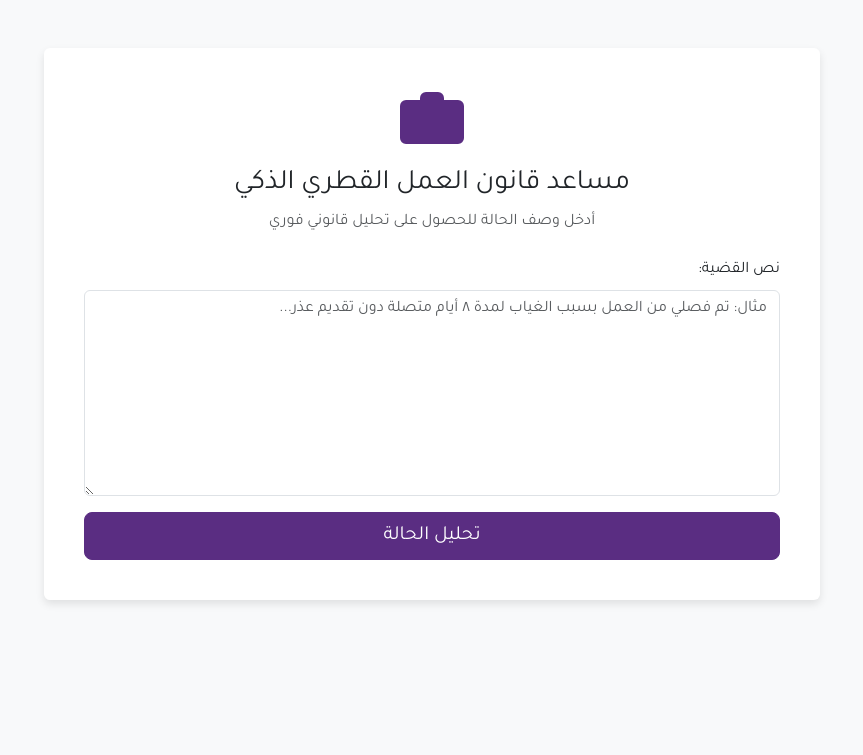
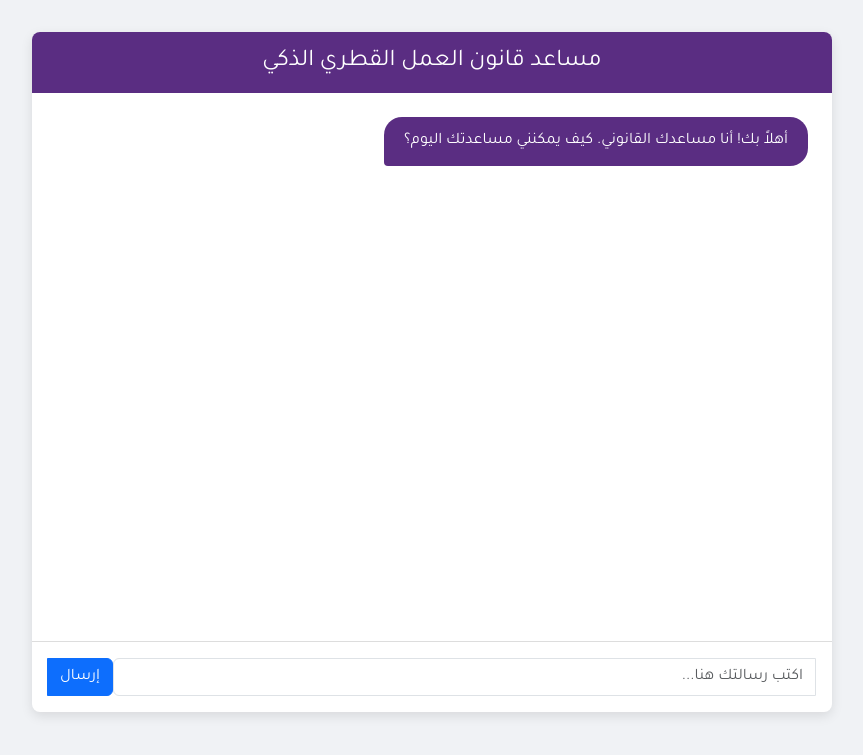
Before and after one commit to reham4918/legal_assistant, a Flask app: page / in a window 1280 px wide. Shown: the top 755 px of the page, without its empty margins (208-1071 px from the left). Run offline with Flask 3, Linux system fonts and the light colour scheme.

Commit message:
COMMIT-flask-l2-chatbot

```diff
--- a/app.py
+++ b/app.py
@@ -1,48 +1,154 @@
+# C:/Users/LENOVO/PycharmProjects/legal_assistant/app.py
+
 # -*- coding: utf-8 -*-
 """
-مساعد قانوني ذكي بواجهة ويب باستخدام Flask
-الاستخدام:
-  1) تأكد من وجود ملف .env يحتوي على مفتاح Groq API.
-  2) تأكد من وجود قاعدة بيانات ChromaDB في مجلد 'chroma_db'.
-  3) قم بتشغيل هذا التطبيق: flask --app app run
-  4) افتح المتصفح على العنوان: http://127.0.0.1:5000
+مساعد قانوني ذكي بواجهة ويب باستخدام Flask (النسخة الحوارية)
 """
-from flask import Flask, render_template, request
+from flask import Flask, render_template, request, session, jsonify
 from assistant_core import LegalAssistant
+import os
+import traceback
+from dotenv import load_dotenv
+
+# --- تحميل متغيرات البيئة من ملف .env ---
+load_dotenv()
+
+# --- استيراد مكونات LangChain ---
+from langchain_groq import ChatGroq
+from langchain.agents import AgentExecutor, create_react_agent
+from langchain_core.prompts import PromptTemplate
+from langchain_core.messages import HumanMessage, AIMessage
+from langchain.tools import Tool
 
 # --- تهيئة تطبيق Flask ---
 app = Flask(__name__)
+app.secret_key = os.urandom(24)
 
-# --- تحميل وتهيئة المساعد القانوني (يتم مرة واحدة عند بدء التشغيل) ---
-# الكلاس LegalAssistant يقوم بكل عمليات التحميل والتهيئة المعقدة
+# --- تحميل وتهيئة المساعد القانوني ---
 legal_assistant = LegalAssistant()
 
+# --- بناء الأداة بشكل صريح هنا ---
+tools = [
+    Tool(
+        name="analyze_case",
+        func=legal_assistant.analyze_case,
+        description="""
+        استخدم هذه الأداة فقط عندما يكون لديك وصف كامل ومفصل للحالة من المستخدم.
+        تأخذ هذه الأداة استعلامًا مفصلاً من المستخدم حول قضية في قانون العمل، وتسترجع المواد القانونية ذات الصلة،
+        وتقدم تحليلاً قانونياً كاملاً. لا تستخدم هذه الأداة إذا كان الاستعلام قصيرًا أو غامضًا أو يفتقر
+        إلى تفاصيل حاسمة مثل مدة الخدمة، أو سبب الفصل، أو ما إذا كان قد تم توجيه إنذار.
+        إذا كانت التفاصيل ناقصة، اطرح على المستخدم أسئلة توضيحية أولاً.
+        """
+    )
+]
+
+# --- بناء "عقل" الوكيل (Agent) ---
+
+# 1. تهيئة النموذج اللغوي
+groq_api_key = os.environ.get("GROQ_API_KEY")
+if not groq_api_key:
+    raise ValueError("لم يتم العثور على مفتاح GROQ_API_KEY. يرجى التأكد من وجود ملف .env في المجلد الرئيسي للمشروع وأن المتغير GROQ_API_KEY معرف بداخله.")
+
+llm = ChatGroq(
+    temperature=0.1,
+    model_name="llama3-70b-8192",
+    api_key=groq_api_key
+)
+
+# 2. بناء قالب الأوامر الخاص بالوكيل (تم تحسينه بشكل كبير)
+agent_prompt_template = """
+You are a helpful and expert Qatari labor law assistant. Your primary language for conversation is Arabic.
+
+You have access to the following tools:
+{tools}
+
+To answer the user's question, follow this reasoning process:
+
+1.  **Analyze the user's query and conversation history.**
+2.  **Decide the next step.**
+    -   **Case 1: The query is a simple greeting or off-topic.** Respond conversationally.
+    -   **Case 2: The query is about a legal case but is missing critical details.** Before using the `analyze_case` tool, you MUST check if you have the following information:
+        - For dismissal cases: The reason for dismissal, contract type (limited/unlimited), and if any warnings were issued.
+        - For leave cases: The **exact duration of service** (e.g., "2 years", "6 years") to determine the correct leave entitlement (3 or 4 weeks).
+        - For end-of-service gratuity cases: The contract type and total duration of service.
+        If any of this critical information is missing, your goal is to ask a clarifying question.
+    -   **Case 3: The query is a complete and detailed legal case that passes the checklist above.** Your goal is to use the `analyze_case` tool.
+
+3.  **Formulate your response based on your decision.**
+
+Use the following format:
+
+Question: the input question you must answer
+Thought: (Your reasoning process in English). I need to decide if I have enough information to use the tool, or if I need to ask a question based on my checklist.
+    - If you decide to ask a question:
+        Thought: The user's query is incomplete. I need to ask for more details about [specific missing information from the checklist]. I will formulate my question in Arabic and provide it as the Final Answer.
+        Final Answer: [Your clarifying question in Arabic]
+    - If you decide to use the tool:
+        Thought: The user has provided a complete case that satisfies my checklist. I will use the `analyze_case` tool to get a full legal analysis.
+        Action: the action to take, should be one of [{tool_names}]
+        Action Input: [The full, detailed query from the user in Arabic]
+        Observation: [The result from the `analyze_case` tool]
+        Thought: I have the analysis from the tool. I will now format it and provide it as the final answer.
+        Final Answer: [The complete legal analysis from the Observation, presented clearly in Arabic]
+
+**Important Rules:**
+- Your `Final Answer` MUST always be in Arabic.
+- If you ask a question, do NOT use a tool. Just provide the `Final Answer`.
+
+Begin!
+
+Previous conversation history:
+{chat_history}
+
+New input: {input}
+{agent_scratchpad}
+"""
+
+agent_prompt = PromptTemplate.from_template(agent_prompt_template)
+
+# 3. إنشاء الوكيل
+agent = create_react_agent(llm, tools, agent_prompt)
+agent_executor = AgentExecutor(agent=agent, tools=tools, verbose=True, handle_parsing_errors=True)
 
 # --- مسارات (Routes) تطبيق الويب ---
 
 @app.route('/')
 def index():
-    """عرض الصفحة الرئيسية التي تحتوي على نموذج الإدخال."""
+    """عرض الصفحة الرئيسية ومسح سجل المحادثة."""
+    session['chat_history'] = []
     return render_template('index.html')
 
 
-@app.route('/analyze', methods=['POST'])
-def analyze():
-    """معالجة طلب التحليل من المستخدم."""
-    user_query = request.form.get('query')
-    if not user_query:
-        return render_template('index.html', error="الرجاء إدخال نص القضية.")
+@app.route('/chat', methods=['POST'])
+def chat():
+    """معالجة رسالة المستخدم كجزء من محادثة."""
+    try:
+        user_query = request.json.get('message')
+        if not user_query:
+            return jsonify({"error": "No message provided"}), 400
 
-    # --- المنطق الأساسي للتحليل أصبح الآن استدعاءً لدالة واحدة ---
-    # هذا يجعل الكود أكثر نظافة وسهولة في الصيانة
-    analysis_result = legal_assistant.analyze_case(user_query)
+        chat_history_tuples = session.get('chat_history', [])
+        chat_history = [HumanMessage(content=t[0]) if t[1] == 'user' else AIMessage(content=t[0]) for t in chat_history_tuples]
 
-    # استبدال علامات السطر الجديد بـ <br> لعرضها بشكل صحيح في HTML
-    formatted_analysis = analysis_result.replace('\n', '<br>')
-    return render_template('results.html', query=user_query, analysis=formatted_analysis)
+        response = agent_executor.invoke({
+            "input": user_query,
+            "chat_history": chat_history
+        })
+
+        ai_response = response['output']
+
+        chat_history_tuples.append((user_query, 'user'))
+        chat_history_tuples.append((ai_response, 'ai'))
+        session['chat_history'] = chat_history_tuples
+
+        return jsonify({"response": ai_response})
+
+    except Exception as e:
+        print("--- ❌ An Error Occurred ---")
+        print(traceback.format_exc())
+        print("---------------------------")
+        return jsonify({"error": f"حدث خطأ في الخادم: {e}"}), 500
 
 
 if __name__ == '__main__':
-    # لتشغيل التطبيق، استخدم الأمر: flask --app app run
-    # أو قم بتشغيله كأي ملف بايثون عادي
     app.run(debug=True)
--- a/templates/index.html
+++ b/templates/index.html
@@ -11,65 +11,163 @@
     <style>
         body {
             font-family: 'Tajawal', sans-serif;
-            background-color: #f8f9fa;
+            background-color: #f0f2f5;
         }
-        .container {
+        .chat-container {
             max-width: 800px;
+            margin: 2rem auto;
+            background: #fff;
+            border-radius: 8px;
+            box-shadow: 0 4px 12px rgba(0,0,0,0.1);
+            display: flex;
+            flex-direction: column;
+            height: 85vh;
         }
-        .card {
-            border: none;
-            box-shadow: 0 4px 8px rgba(0,0,0,0.1);
+        .chat-header {
+            background-color: #5a2d82;
+            color: white;
+            padding: 1rem;
+            border-top-left-radius: 8px;
+            border-top-right-radius: 8px;
+            text-align: center;
         }
-        .btn-primary {
+        .chat-box {
+            flex-grow: 1;
+            overflow-y: auto;
+            padding: 1.5rem;
+        }
+        .chat-message {
+            margin-bottom: 1rem;
+            display: flex;
+            flex-direction: column;
+        }
+        .chat-message .message-bubble {
+            padding: 0.75rem 1.25rem;
+            border-radius: 18px;
+            max-width: 80%;
+            line-height: 1.6;
+        }
+        /* --- ✨ تم تصحيح هذا الجزء --- */
+        .user-message {
+            align-items: flex-end; /* رسائل المستخدم على اليمين */
+        }
+        .user-message .message-bubble {
+            background-color: #e9ecef;
+            color: #333;
+            border-bottom-right-radius: 4px;
+        }
+        .ai-message {
+            align-items: flex-start; /* رسائل المساعد على اليسار */
+        }
+        .ai-message .message-bubble {
             background-color: #5a2d82;
-            border-color: #5a2d82;
+            color: white;
+            border-bottom-left-radius: 4px;
         }
-        .btn-primary:hover {
-            background-color: #482469;
-            border-color: #482469;
+        /* --- نهاية الجزء المصحح --- */
+        .chat-input-area {
+            padding: 1rem;
+            border-top: 1px solid #ddd;
         }
-        #loading {
+        .typing-indicator {
             display: none;
+            padding: 0.5rem 1.5rem;
+            color: #6c757d;
+        }
+        .typing-indicator span {
+            height: 8px;
+            width: 8px;
+            margin: 0 2px;
+            background-color: #6c757d;
+            border-radius: 50%;
+            display: inline-block;
+            animation: bounce 1.4s infinite ease-in-out both;
+        }
+        .typing-indicator span:nth-child(1) { animation-delay: -0.32s; }
+        .typing-indicator span:nth-child(2) { animation-delay: -0.16s; }
+        @keyframes bounce {
+            0%, 80%, 100% { transform: scale(0); }
+            40% { transform: scale(1.0); }
         }
     </style>
 </head>
 <body>
-    <div class="container my-5">
-        <div class="card p-4">
-            <div class="card-body">
-                <div class="text-center mb-4">
-                    <svg xmlns="http://www.w3.org/2000/svg" width="64" height="64" fill="#5a2d82" class="bi bi-briefcase-fill" viewBox="0 0 16 16">
-                        <path d="M6.5 1A1.5 1.5 0 0 0 5 2.5V3h6v-.5A1.5 1.5 0 0 0 9.5 1h-3z"/>
-                        <path d="M0 4.5A1.5 1.5 0 0 1 1.5 3h13A1.5 1.5 0 0 1 16 4.5v8a1.5 1.5 0 0 1-1.5 1.5h-13A1.5 1.5 0 0 1 0 12.5v-8zM5 8h6a.5.5 0 0 1 0 1H5a.5.5 0 0 1 0-1z"/>
-                    </svg>
-                    <h1 class="h3 mt-3">مساعد قانون العمل القطري الذكي</h1>
-                    <p class="text-muted">أدخل وصف الحالة للحصول على تحليل قانوني فوري</p>
+    <div class="chat-container">
+        <div class="chat-header">
+            <h4 class="mb-0">مساعد قانون العمل القطري الذكي</h4>
+        </div>
+        <div class="chat-box" id="chat-box">
+            <div class="chat-message ai-message">
+                <div class="message-bubble">
+                    أهلاً بك! أنا مساعدك القانوني. كيف يمكنني مساعدتك اليوم؟
                 </div>
-                <form action="/analyze" method="post" onsubmit="showLoading()">
-                    <div class="mb-3">
-                        <label for="query" class="form-label">نص القضية:</label>
-                        <textarea class="form-control" id="query" name="query" rows="8" required placeholder="مثال: تم فصلي من العمل بسبب الغياب لمدة ٨ أيام متصلة دون تقديم عذر..."></textarea>
-                    </div>
-                    <div class="d-grid">
-                        <button type="submit" class="btn btn-primary btn-lg">
-                            <span id="button-text">تحليل الحالة</span>
-                            <div id="loading" class="spinner-border spinner-border-sm" role="status">
-                                <span class="visually-hidden">Loading...</span>
-                            </div>
-                        </button>
-                    </div>
-                </form>
-                {% if error %}
-                    <div class="alert alert-danger mt-3">{{ error }}</div>
-                {% endif %}
             </div>
+        </div>
+        <div class="typing-indicator" id="typing-indicator">
+            المساعد يكتب... <span></span><span></span><span></span>
+        </div>
+        <div class="chat-input-area">
+            <form id="chat-form">
+                <div class="input-group">
+                    <input type="text" id="message-input" class="form-control" placeholder="اكتب رسالتك هنا..." autocomplete="off" required>
+                    <button class="btn btn-primary" type="submit">إرسال</button>
+                </div>
+            </form>
         </div>
     </div>
 
     <script>
-        function showLoading() {
-            document.getElementById('button-text').style.display = 'none';
-            document.getElementById('loading').style.display = 'inline-block';
+        const chatForm = document.getElementById('chat-form');
+        const messageInput = document.getElementById('message-input');
+        const chatBox = document.getElementById('chat-box');
+        const typingIndicator = document.getElementById('typing-indicator');
+
+        chatForm.addEventListener('submit', async (e) => {
+            e.preventDefault();
+            const userMessage = messageInput.value.trim();
+            if (!userMessage) return;
+
+            addMessage(userMessage, 'user');
+            messageInput.value = '';
+            typingIndicator.style.display = 'block';
+
+            try {
+                const response = await fetch('/chat', {
+                    method: 'POST',
+                    headers: {
+                        'Content-Type': 'application/json',
+                    },
+                    body: JSON.stringify({ message: userMessage }),
+                });
+
+                if (!response.ok) {
+                    throw new Error('Network response was not ok');
+                }
+
+                const data = await response.json();
+                const formattedAiMessage = data.response.replace(/\n/g, '<br>');
+                addMessage(formattedAiMessage, 'ai');
+
+            } catch (error) {
+                console.error('Error:', error);
+                addMessage('عذراً، حدث خطأ ما. يرجى المحاولة مرة أخرى.', 'ai');
+            } finally {
+                typingIndicator.style.display = 'none';
+            }
+        });
+
+        function addMessage(message, sender) {
+            const messageWrapper = document.createElement('div');
+            // --- ✨ تم تصحيح المنطق هنا ---
+            messageWrapper.classList.add('chat-message', sender === 'user' ? 'user-message' : 'ai-message');
+
+            const messageBubble = document.createElement('div');
+            messageBubble.classList.add('message-bubble');
+            messageBubble.innerHTML = message; // Use innerHTML to render <br> tags
+
+            messageWrapper.appendChild(messageBubble);
+            chatBox.appendChild(messageWrapper);
+            chatBox.scrollTop = chatBox.scrollHeight;
         }
     </script>
 </body>
```
Also changed, not shown: assistant_core.py (+16 -18 lines), chroma_db/chroma.sqlite3 (deleted), 3 other files.
